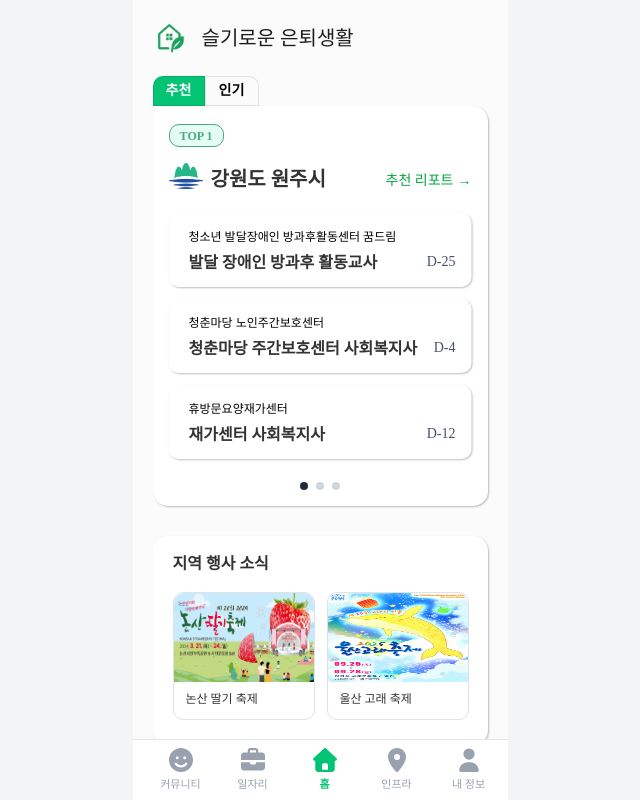
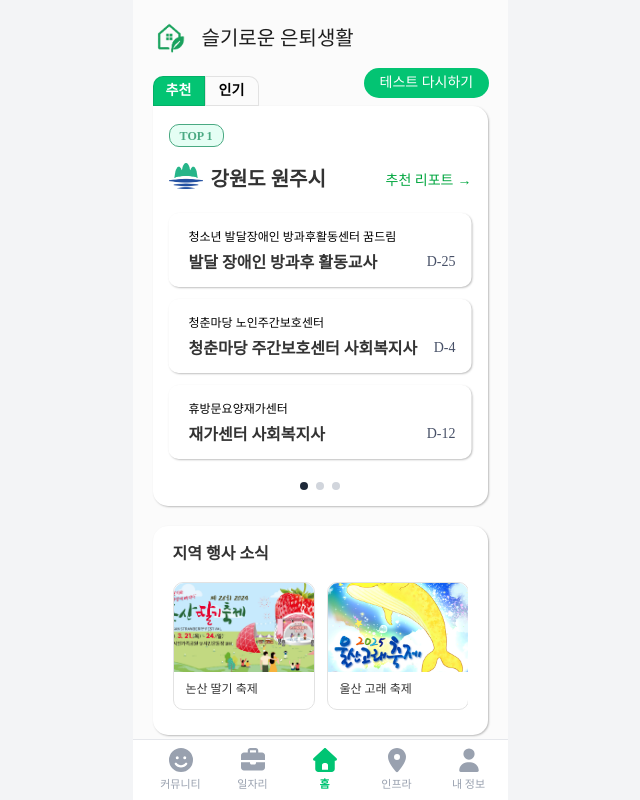
Before and after one commit to kdt-hackathon-2025/Frontend, a Vue app: page /home in a window 1280 px wide. Shown: the whole page, without its empty margins (320-960 px from the left). Built offline with nearby package versions, Linux system fonts and the light colour scheme; a web font is replaced by a local one.

Commit message:
fix: 홈 화면 수정 #34

```diff
--- a/src/pages/Home.vue
+++ b/src/pages/Home.vue
@@ -3,7 +3,7 @@
     <BasicHeader type="icon" title="슬기로운 은퇴생활" />
 
     <!-- 메인 컨텐츠 -->
-    <div class="flex flex-col items-center pb-4 mb-12">
+    <div class="flex flex-col items-center pb-20">
       <!-- 추천/인기 탭과 지역 정보 카드 -->
       <div class="relative">
         <!-- 추천/인기 탭 -->
@@ -25,6 +25,9 @@
             @click="setActiveTab('popular')"
           >
             인기
+          </button>
+          <button class="ml-[105px] h-[30px] px-4 bg-[#03C473] text-white text-sm rounded-full cursor-pointer border-0 whitespace-nowrap" style="position: relative; top: -8px;" @click="goToIntro">
+            테스트 다시하기
           </button>
         </div>
 
@@ -57,7 +60,7 @@
 
               <!-- 채용 정보 리스트 -->
               <div class="absolute top-[107px] left-1/2 transform -translate-x-1/2 flex flex-col gap-3">
-                <div class="w-[303px] h-[74px] rounded-[10px] bg-white relative shadow-[1px_1px_2px_rgba(0,0,0,0.25)]" v-for="job in currentRegion.jobs" :key="job.title">
+                <div class="w-[303px] h-[74px] rounded-[10px] bg-white relative shadow-[1px_1px_2px_rgba(0,0,0,0.25)] cursor-pointer" v-for="job in currentRegion.jobs" :key="job.title" @click="goToJobDetail">
                   <p class="absolute top-[16px] left-[20px] text-black text-xs font-medium">{{ job.company }}</p>
                   <p class="absolute top-[38px] left-[20px] text-[#333] text-base font-semibold">{{ job.title }}</p>
                   <span class="absolute top-[39px] right-[16px] text-[#475067] text-sm font-normal">{{ job.deadline }}</span>
@@ -84,16 +87,15 @@
       </div>
 
       <!-- 지역 행사 소식 -->
-      <div class="w-[335px] h-[209px] rounded-[15px] bg-white shadow-[1px_1px_2px_rgba(0,0,0,0.25)] relative mt-[30px]">
+      <div class="w-[335px] h-[209px] rounded-[15px] bg-white shadow-[1px_1px_2px_rgba(0,0,0,0.25)] relative mt-[20px]">
         <h3 class="absolute top-[16px] left-[20px] text-[#333] text-base font-semibold">지역 행사 소식</h3>
-        <div class="absolute top-[56px] left-[20px] flex gap-3">
-          <div class="w-[142px] h-[128px] rounded-[10px] border border-[#E2E2E2] bg-white relative cursor-pointer" @click="goToFestival('nonsan')">
-            <img src="../assets/image/fes1.png" alt="" class="w-[142px] h-[89px] rounded-t-[10px] absolute top-0 left-0">
-            <p class="absolute bottom-3 left-3 text-[#333] text-xs font-normal">논산 딸기 축제</p>
-          </div>
-          <div class="w-[142px] h-[128px] rounded-[10px] border border-[#E2E2E2] bg-white relative cursor-pointer" @click="goToFestival('ulsan')">
-            <img src="../assets/image/fes2.png" alt="" class="w-[142px] h-[89px] rounded-t-[10px] absolute top-0 left-0">
-            <p class="absolute bottom-3 left-3 text-[#333] text-xs font-normal">울산 고래 축제</p>
+        <!-- 가로 스크롤 영역 -->
+        <div class="absolute top-[56px] left-[20px] right-[20px] flex gap-3 overflow-x-auto no-scrollbar pr-[20px]">
+          <div v-for="festival in festivalData" :key="festival.id" class="w-[142px] shrink-0">
+            <div class="w-[142px] h-[128px] rounded-[10px] border border-[#E2E2E2] bg-white relative cursor-pointer" @click="goToFestival(festival.link)">
+              <img :src="festival.image" alt="" class="w-[142px] h-[89px] rounded-t-[10px] absolute top-0 left-0 object-cover">
+              <p class="absolute bottom-3 left-3 text-[#333] text-xs font-normal">{{ festival.title }}</p>
+            </div>
           </div>
         </div>
       </div>
@@ -103,6 +105,10 @@
 
 <script>
 import BasicHeader from '../components/BasicHeader.vue';
+import fes1 from '../assets/image/fes1.png';
+import fes2 from '../assets/image/fes2.png';
+import fes3 from '../assets/image/fes3.jpg';
+import fes4 from '../assets/image/fes4.png';
 
 export default {
   components: {
@@ -118,6 +124,33 @@ export default {
       currentX: 0,
       dragThreshold: 50,
       slideDirection: 'next',
+      hasDragged: false,
+      festivalData: [
+        {
+          id: 1,
+          image: fes1,
+          title: '논산 딸기 축제',
+          link: 'nonsan'
+        },
+        {
+          id: 2,
+          image: fes2,
+          title: '울산 고래 축제',
+          link: 'ulsan'
+        },
+        {
+          id: 3,
+          image: fes3,
+          title: '대전 빵 축제',
+          link: 'daejeon'
+        },
+        {
+          id: 4,
+          image: fes4,
+          title: '김천 김밥 축제',
+          link: 'gimcheon'
+        }
+      ],
       regionData: [
         {
           id: 0,
@@ -296,18 +329,36 @@ export default {
         window.open('http://nonsancntf.or.kr/cntf/html/sub03/030101.html?mode=V&mng_no=2361&search_type=__intro__&sval=', '_blank');
       } else if (festival === 'ulsan') {
         window.open('https://www.ulsanwhale.com/', '_blank');
+      } else if (festival === 'daejeon') {
+        window.open('https://www.djto.kr/kor/index.do', '_blank');
+      } else if (festival === 'gimcheon') {
+        window.open('https://korean.visitkorea.or.kr/kfes/detail/fstvlDetail.do?fstvlCntntsId=54ffde37-3298-4de1-8f42-fccc2e79cb15', '_blank');
       }
     },
     goToReport() {
       this.$router.push({
-        path: '/report',
-        query: {
-          rank: this.currentRegion.rank
-        }
+        path: '/report'
+      });
+    },
+    goToJobDetail(e) {
+      // 드래그가 발생했으면 클릭 이벤트 무시
+      if (this.hasDragged) {
+        e.stopPropagation();
+        return;
+      }
+
+      this.$router.push({
+        path: '/jobs/1'
+      });
+    },
+    goToIntro() {
+      this.$router.push({
+        path: '/intro'
       });
     },
     startDrag(e) {
       this.isDragging = true;
+      this.hasDragged = false;
       this.startX = e.type === 'touchstart' ? e.touches[0].clientX : e.clientX;
       this.currentX = this.startX;
       e.preventDefault();
@@ -315,6 +366,12 @@ export default {
     handleDrag(e) {
       if (!this.isDragging) return;
       this.currentX = e.type === 'touchmove' ? e.touches[0].clientX : e.clientX;
+
+      // 10px 이상 움직이면 드래그로 간주
+      if (Math.abs(this.currentX - this.startX) > 10) {
+        this.hasDragged = true;
+      }
+
       e.preventDefault();
     },
     endDrag() {
@@ -338,6 +395,11 @@ export default {
       this.isDragging = false;
       this.startX = 0;
       this.currentX = 0;
+
+      // 드래그 플래그를 약간의 지연 후에 리셋하여 클릭 이벤트가 먼저 처리되도록
+      setTimeout(() => {
+        this.hasDragged = false;
+      }, 100);
     }
   }
 }
@@ -381,4 +443,9 @@ export default {
 .slide-prev-enter-to, .slide-prev-leave-from {
   transform: translateX(0);
 }
+
+/* 스크롤바 숨기기 */
+.no-scrollbar::-webkit-scrollbar {
+  display: none;
+}
 </style>
```
